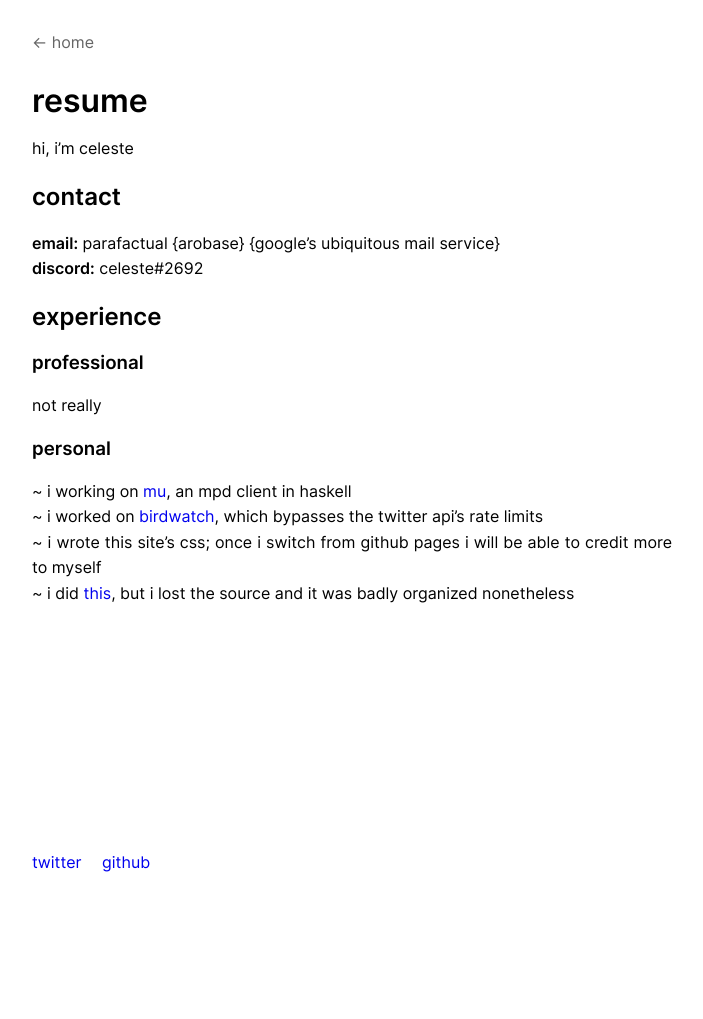
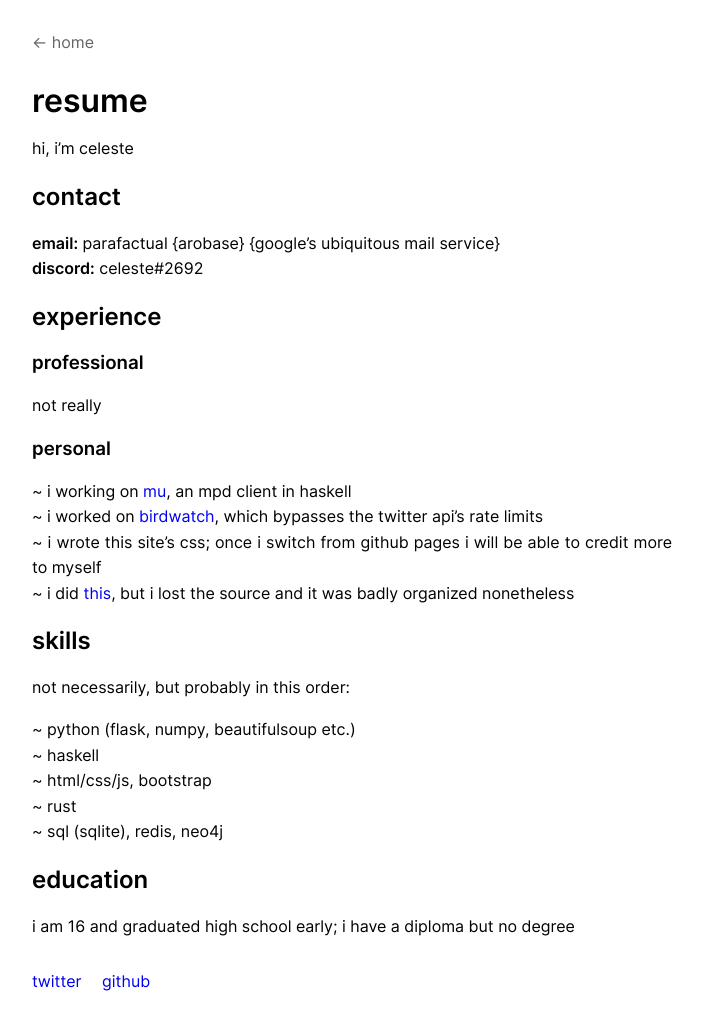
Before and after one commit to cosmicoptima/cosmicoptima.github.io, a Jekyll site: the page built from pages/resume.md, in a window 1280 px wide. Shown: the whole page, without its empty margins (96-799 px from the left). Built offline with Jekyll 4.4.1, drawn with Linux system fonts in a browser that asks for light colours; before the commit the page ends 900 px from its top, so only the background shows below that.

Commit message:
moremormeore

```diff
--- a/pages/resume.md
+++ b/pages/resume.md
@@ -26,3 +26,17 @@ the twitter api's rate limits
 credit more to myself
 ~ i did [this](https://twitter.com/parafactual/status/1381375742978703361),
 but i lost the source and it was badly organized nonetheless
+
+## skills
+
+not necessarily, but probably in this order:
+
+~ python (flask, numpy, beautifulsoup etc.)
+~ haskell
+~ html/css/js, bootstrap
+~ rust
+~ sql (sqlite), redis, neo4j
+
+## education
+
+i am 16 and graduated high school early; i have a diploma but no degree
```
